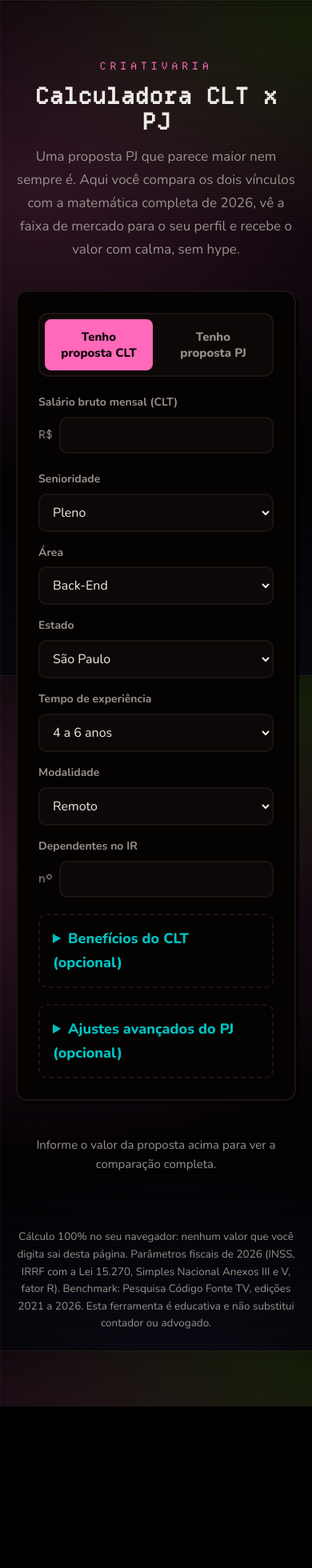
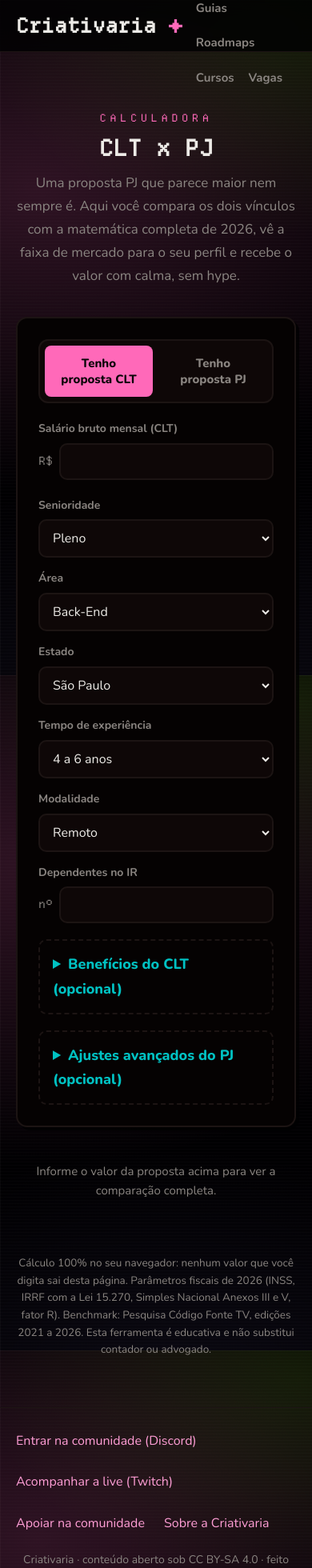
Before and after one commit to LucasSantana-Dev/clt-pj-calculator, a React (Vite) app: page / in a window 390 px wide. Shown: the top 1960 px of the page at 80% size. Before the commit the page ends 1758 px from the top, so only its background shows below. Built offline with nearby package versions, Linux system fonts and the light colour scheme.

Commit message:
style(ui): alinha visual ao design system do web-app

```diff
--- a/src/App.tsx
+++ b/src/App.tsx
@@ -81,10 +81,27 @@ export default function App() {
   const tendencias = useMemo(() => calculaTendencias(entradas.senioridade), [entradas.senioridade])
 
   return (
+    <div>
+      <header className="site-header">
+        <div className="container">
+          <a href="https://criativaria.com" className="brand">
+            Criativaria <span className="star">✦</span>
+          </a>
+          <nav className="nav">
+            <a href="https://criativaria.com/">Início</a>
+            <a href="https://criativaria.com/sobre">Sobre</a>
+            <a href="https://criativaria.com/guias">Guias</a>
+            <a href="https://criativaria.com/roadmaps">Roadmaps</a>
+            <a href="https://criativaria.com/cursos">Cursos</a>
+            <a href="https://criativaria.com/vagas">Vagas</a>
+          </nav>
+        </div>
+      </header>
+
       <div className="pagina">
         <header className="cabecalho">
-        <p className="display marca">CRIATIVARIA</p>
-        <h1 className="display">Calculadora CLT x PJ</h1>
+          <p className="display marca">CALCULADORA</p>
+          <h1 className="display">CLT x PJ</h1>
           <p className="subtitulo">
             Uma proposta PJ que parece maior nem sempre é. Aqui você compara os dois vínculos com a
             matemática completa de 2026, vê a faixa de mercado para o seu perfil e recebe o valor com
@@ -121,5 +138,26 @@ export default function App() {
           </p>
         </footer>
       </div>
+
+      <footer className="site-footer">
+        <div className="footer-inner">
+          <div className="footer-social">
+            <a href="https://discord.gg/9mV9HnEkfT" target="_blank" rel="noopener noreferrer">
+              Entrar na comunidade (Discord)
+            </a>
+            <a href="https://www.twitch.tv/criativaria" target="_blank" rel="noopener noreferrer">
+              Acompanhar a live (Twitch)
+            </a>
+            <a href="https://apoia.se/criativaria" target="_blank" rel="noopener noreferrer">
+              Apoiar na comunidade
+            </a>
+            <a href="https://criativaria.com/sobre">Sobre a Criativaria</a>
+          </div>
+          <p className="footer-legal">
+            Criativaria · conteúdo aberto sob CC BY-SA 4.0 · feito pela comunidade
+          </p>
+        </div>
+      </footer>
+    </div>
   )
 }
--- a/src/index.css
+++ b/src/index.css
@@ -8,13 +8,13 @@
   font-display: swap;
 }
 
-/* ── Criativaria tokens ─────────────────────────────── */
+/* ── Tokens — Criativaria design system (dark-first) ────────── */
 :root {
   --bg:          oklch(5% 0.018 295);
   --surface:     oklch(9% 0.012 20);
   --surface-2:   oklch(14% 0.013 20);
   --text:        oklch(94% 0.006 90);
-  --muted:       oklch(66% 0.008 60);
+  --muted:       oklch(62% 0.008 60);
   --border:      oklch(20% 0.014 20);
   --accent:      oklch(73% 0.20 350);
   --accent-deep: oklch(80% 0.17 350);
@@ -22,6 +22,7 @@
   --link:        oklch(83% 0.15 350);
   --green:       oklch(76% 0.26 135);
   --green-soft:  oklch(76% 0.26 135 / 0.13);
+  --green-ui:    oklch(76% 0.26 135);
   --violet:      oklch(71% 0.18 285);
   --violet-soft: oklch(71% 0.18 285 / 0.15);
   --cyan:        oklch(73% 0.14 195);
@@ -35,15 +36,21 @@
   --glow-violet: oklch(71% 0.18 285 / 0.07);
   --glow-green:  oklch(76% 0.26 135 / 0.12);
   --radius:      14px;
-  --font:        'Nunito', system-ui, sans-serif;
-  --display:     'Departure Mono', 'Courier New', monospace;
+  --maxw:        760px;
+  --font:        'Nunito', system-ui, -apple-system, 'Segoe UI', sans-serif;
+  --display:     'Departure Mono', 'Courier New', Courier, monospace;
+  --mono:        'Departure Mono', 'Courier New', Courier, monospace;
 }
 
-/* ── Base ───────────────────────────────────────────── */
+/* ── Base ───────────────────────────────────────────────────── */
 *,
 *::before,
 *::after {
   box-sizing: border-box;
+}
+
+html {
+  font-size: 112.5%;
 }
 
 body {
@@ -66,13 +73,154 @@ body {
 
 #root {
   min-height: 100vh;
+  display: flex;
+  flex-direction: column;
+}
+
+a {
+  color: var(--link);
+  text-decoration: none;
 }
 
 .display {
   font-family: var(--display);
 }
 
-/* ── Criativaria card ───────────────────────────────── */
+/* ── Header / Navigation ────────────────────────────────────── */
+.site-header {
+  border-bottom: 1px solid var(--border);
+  background: color-mix(in srgb, var(--bg) 80%, transparent);
+  backdrop-filter: blur(10px);
+  position: sticky;
+  top: 0;
+  z-index: 20;
+}
+
+.site-header .container {
+  display: flex;
+  align-items: center;
+  gap: 18px;
+  height: 64px;
+  max-width: 1060px;
+  margin: 0 auto;
+  padding: 0 20px;
+}
+
+.brand {
+  font-family: var(--display);
+  font-weight: 700;
+  font-size: 1.389rem;
+  color: var(--text);
+  text-decoration: none;
+  white-space: nowrap;
+}
+
+.brand .star {
+  color: var(--accent);
+}
+
+.nav {
+  margin-left: auto;
+  display: flex;
+  gap: 18px;
+  align-items: center;
+  flex-wrap: wrap;
+}
+
+.nav a {
+  text-decoration: none;
+  color: var(--muted);
+  font-weight: 700;
+  font-size: 0.833rem;
+  transition: color 0.15s ease;
+}
+
+.nav a:hover {
+  color: var(--text);
+}
+
+.nav-discord,
+.nav-live {
+  display: inline-flex;
+  align-items: center;
+  gap: 5px;
+  color: var(--muted);
+}
+
+.nav-discord:hover,
+.nav-live:hover {
+  color: var(--text);
+}
+
+.nav-live {
+  color: var(--violet) !important;
+  font-weight: 800;
+}
+
+.nav-live:hover {
+  color: var(--accent-deep) !important;
+}
+
+.live-dot {
+  width: 8px;
+  height: 8px;
+  border-radius: 50%;
+  background: var(--muted);
+  flex: none;
+}
+
+/* ── Footer ────────────────────────────────────────────────── */
+.site-footer {
+  border-top: 1px solid var(--border);
+  margin-top: 72px;
+  padding: 28px 0;
+  color: var(--muted);
+  font-size: 0.778rem;
+  margin-top: auto;
+}
+
+.site-footer .footer-inner {
+  max-width: 1060px;
+  margin: 0 auto;
+  padding: 0 20px;
+}
+
+.footer-social {
+  display: flex;
+  flex-wrap: wrap;
+  gap: 24px;
+  margin-bottom: 20px;
+  font-size: 0.889rem;
+}
+
+.footer-social a {
+  display: inline-flex;
+  align-items: center;
+  gap: 6px;
+  color: var(--link);
+  text-decoration: none;
+  transition: opacity 0.15s;
+}
+
+.footer-social a:hover {
+  opacity: 0.8;
+  text-decoration: underline;
+}
+
+.footer-legal {
+  text-align: center;
+  margin: 0;
+  color: var(--muted);
+}
+
+.icon {
+  vertical-align: -0.18em;
+  flex: none;
+  width: 1em;
+  height: 1em;
+}
+
+/* ── Criativaria card (offset shadow + border) ──────────────── */
 .cri-card {
   background: var(--surface);
   border: 2px solid var(--border);
@@ -80,11 +228,13 @@ body {
   box-shadow: 4px 4px 0 var(--shadow);
   transition: transform 0.15s ease, box-shadow 0.15s ease, border-color 0.15s ease;
 }
+
 .cri-card:hover {
   transform: translate(2px, 2px);
   box-shadow: 2px 2px 0 var(--shadow);
   border-color: var(--accent);
 }
+
 .cri-card-flat {
   background: var(--surface);
   border: 2px solid var(--border);
@@ -92,7 +242,7 @@ body {
   box-shadow: 4px 4px 0 var(--shadow);
 }
 
-/* ── Criativaria button ─────────────────────────────── */
+/* ── Criativaria button ────────────────────────────────────── */
 .cri-btn {
   display: inline-flex;
   align-items: center;
@@ -108,122 +258,451 @@ body {
   cursor: pointer;
   transition: transform 0.12s ease, box-shadow 0.12s ease, border-color 0.12s ease;
   box-shadow: 3px 3px 0 var(--shadow);
+  text-decoration: none;
 }
+
 .cri-btn:hover {
   border-color: var(--accent);
   transform: translate(1px, 1px);
   box-shadow: 2px 2px 0 var(--shadow);
 }
+
 .cri-btn-primary {
   background: var(--accent);
   color: var(--on-accent);
   border-color: var(--accent);
 }
+
 .cri-btn-primary:hover {
   background: var(--accent-deep);
   border-color: var(--accent-deep);
 }
 
-/* ── Layout da página ───────────────────────────────── */
+/* ── Layout da página ──────────────────────────────────────── */
 .pagina {
+  flex: 1;
   max-width: 980px;
   margin: 0 auto;
-  padding: 48px 20px 80px;
+  padding: 48px 20px;
   display: flex;
   flex-direction: column;
   gap: 28px;
-}
-.cabecalho { text-align: center; padding: 24px 0 8px; }
-.marca { color: var(--accent); letter-spacing: 0.35em; font-size: 13px; margin: 0 0 10px; }
-.cabecalho h1 { font-size: clamp(28px, 5vw, 44px); margin: 0 0 14px; line-height: 1.15; }
-.subtitulo { color: var(--muted); max-width: 640px; margin: 0 auto; font-size: 17px; }
-
-section { padding: 26px; }
-.nota { color: var(--muted); font-size: 15px; line-height: 1.6; }
-.aguardando { text-align: center; }
-
-/* ── Formulário ─────────────────────────────────────── */
-.formulario { display: flex; flex-direction: column; gap: 20px; }
-.toggle-direcao { display: flex; gap: 8px; background: var(--surface-2); border-radius: 12px; padding: 6px; border: 2px solid var(--border); }
-.toggle-direcao button {
-  flex: 1; padding: 12px; border-radius: 8px; border: none; cursor: pointer;
-  font-family: var(--font); font-weight: 800; font-size: 15px;
-  background: transparent; color: var(--muted); transition: background 0.15s, color 0.15s;
-}
-.toggle-direcao button.ativo { background: var(--accent); color: var(--on-accent); }
-
-.campo { display: flex; flex-direction: column; gap: 6px; }
-.campo-rotulo { font-size: 14px; font-weight: 700; color: var(--muted); }
-.campo input, .campo select {
-  background: var(--surface-2); border: 2px solid var(--border); border-radius: 10px;
-  color: var(--text); font-family: var(--font); font-size: 16px; padding: 10px 12px; width: 100%;
-}
-.campo input:focus, .campo select:focus { outline: none; border-color: var(--accent); }
-.campo-input { display: flex; align-items: center; gap: 8px; }
-.campo-prefixo { color: var(--muted); font-family: var(--display); font-size: 14px; }
-
-.grade-perfil { display: grid; grid-template-columns: repeat(3, 1fr); gap: 14px; }
-.grade-2 { display: grid; grid-template-columns: 1fr 1fr; gap: 14px; }
-.grade-3 { display: grid; grid-template-columns: repeat(3, 1fr); gap: 14px; }
-@media (max-width: 720px) {
-  .grade-perfil, .grade-3 { grid-template-columns: 1fr; }
-  .grade-2 { grid-template-columns: 1fr; }
+  width: 100%;
 }
 
-.bloco-opcional { border: 2px dashed var(--border); border-radius: 10px; padding: 14px 16px; }
-.bloco-opcional summary { cursor: pointer; font-weight: 800; color: var(--cyan); }
-.bloco-opcional[open] summary { margin-bottom: 8px; }
+.cabecalho {
+  text-align: center;
+  padding: 24px 0 8px;
+}
 
-/* ── Resultado ──────────────────────────────────────── */
-.resultado { display: flex; flex-direction: column; gap: 20px; padding: 0; }
-.destaque { text-align: center; padding: 30px; border-color: var(--accent); }
-.destaque-legenda { color: var(--muted); margin: 0 0 6px; }
-.destaque-valor { font-size: clamp(30px, 6vw, 46px); color: var(--green); margin: 0 0 12px; }
-.destaque-mes { font-size: 16px; color: var(--muted); margin-left: 6px; }
+.marca {
+  color: var(--accent);
+  letter-spacing: 0.35em;
+  font-size: 13px;
+  margin: 0 0 10px;
+}
 
-.lado dl { display: flex; flex-direction: column; gap: 8px; margin: 12px 0 0; }
-.lado dl div { display: flex; justify-content: space-between; gap: 12px; border-bottom: 1px solid var(--border); padding-bottom: 6px; }
-.lado dt { color: var(--muted); font-size: 15px; }
-.lado dd { margin: 0; font-weight: 800; font-size: 15px; white-space: nowrap; }
-.lado h3 { margin: 0; font-size: 16px; color: var(--cyan); }
+.cabecalho h1 {
+  font-size: clamp(28px, 5vw, 44px);
+  margin: 0 0 14px;
+  line-height: 1.15;
+}
 
-/* ── Colchão ────────────────────────────────────────── */
-.colchao h3 { margin: 0 0 8px; font-size: 16px; color: var(--gold); }
-.colchao-config { margin: 16px 0; }
-.colchao-itens { list-style: none; margin: 0; padding: 0; display: flex; flex-direction: column; gap: 12px; }
-.colchao-itens li { background: var(--surface-2); border-radius: 10px; padding: 12px 14px; }
-.colchao-item-topo { display: flex; justify-content: space-between; font-size: 15px; }
-.colchao-itens .nota { margin: 4px 0 0; font-size: 13.5px; }
-.colchao-total { text-align: center; margin-top: 18px; }
-.colchao-total p:first-child { color: var(--muted); margin-bottom: 4px; }
-.colchao-total .destaque-valor { color: var(--gold); }
+.subtitulo {
+  color: var(--muted);
+  max-width: 640px;
+  margin: 0 auto;
+  font-size: 17px;
+}
 
-/* ── Benchmark ──────────────────────────────────────── */
-.benchmark h3 { margin: 0 0 10px; font-size: 16px; color: var(--violet); }
-.faixa-barra { position: relative; height: 18px; background: var(--surface-2); border-radius: 999px; margin: 18px 0 8px; border: 1px solid var(--border); }
-.faixa-preenchida { position: absolute; top: 0; bottom: 0; background: var(--violet-soft); border: 1px solid var(--violet); border-radius: 999px; }
-.faixa-marcador { position: absolute; top: -5px; width: 4px; height: 28px; background: var(--accent); border-radius: 2px; transform: translateX(-50%); box-shadow: 0 0 10px var(--glow-pink); }
-.faixa-rotulos { display: flex; justify-content: space-between; font-size: 13px; color: var(--muted); font-family: var(--display); }
-.faixa-central { text-align: center; }
-.como-calculamos { margin-top: 16px; }
-.como-calculamos summary { cursor: pointer; color: var(--cyan); font-weight: 800; }
-.como-calculamos ul { margin: 8px 0; padding-left: 20px; font-size: 15px; }
-.como-calculamos a { color: var(--link); }
+section {
+  padding: 26px;
+}
 
-/* ── Tendências ─────────────────────────────────────── */
-.tendencias h3 { margin: 0 0 6px; font-size: 16px; color: var(--green); }
-.tendencia-bloco h4 { margin: 12px 0 4px; font-size: 14px; color: var(--muted); font-family: var(--display); }
-.sparkline { width: 100%; height: 56px; }
-.leitura { font-size: 16px; margin-top: 14px; }
+.nota {
+  color: var(--muted);
+  font-size: 15px;
+  line-height: 1.6;
+}
 
-/* ── Funil ──────────────────────────────────────────── */
-.funil { padding: 0; display: flex; flex-direction: column; gap: 16px; }
-.funil h3 { margin: 0; font-size: 16px; color: var(--accent); }
-.guia-card { display: block; padding: 18px; text-decoration: none; color: var(--text); }
-.guia-card h4 { margin: 0 0 6px; font-size: 15px; }
-.discord-cta { display: flex; align-items: center; justify-content: space-between; gap: 18px; padding: 20px 24px; flex-wrap: wrap; }
-.discord-cta p { margin: 0; max-width: 520px; }
-.cri-btn { text-decoration: none; }
+.aguardando {
+  text-align: center;
+}
 
-/* ── Rodapé ─────────────────────────────────────────── */
-.rodape { text-align: center; max-width: 760px; margin: 12px auto 0; font-size: 13.5px; }
+/* ── Formulário ────────────────────────────────────────────── */
+.formulario {
+  display: flex;
+  flex-direction: column;
+  gap: 20px;
+}
+
+.toggle-direcao {
+  display: flex;
+  gap: 8px;
+  background: var(--surface-2);
+  border-radius: 12px;
+  padding: 6px;
+  border: 2px solid var(--border);
+}
+
+.toggle-direcao button {
+  flex: 1;
+  padding: 12px;
+  border-radius: 8px;
+  border: none;
+  cursor: pointer;
+  font-family: var(--font);
+  font-weight: 800;
+  font-size: 15px;
+  background: transparent;
+  color: var(--muted);
+  transition: background 0.15s, color 0.15s;
+}
+
+.toggle-direcao button.ativo {
+  background: var(--accent);
+  color: var(--on-accent);
+}
+
+.campo {
+  display: flex;
+  flex-direction: column;
+  gap: 6px;
+}
+
+.campo-rotulo {
+  font-size: 14px;
+  font-weight: 700;
+  color: var(--muted);
+}
+
+.campo input,
+.campo select {
+  background: var(--surface-2);
+  border: 2px solid var(--border);
+  border-radius: 10px;
+  color: var(--text);
+  font-family: var(--font);
+  font-size: 16px;
+  padding: 10px 12px;
+  width: 100%;
+  transition: border-color 0.15s;
+}
+
+.campo input:focus,
+.campo select:focus {
+  outline: none;
+  border-color: var(--accent);
+}
+
+.campo-input {
+  display: flex;
+  align-items: center;
+  gap: 8px;
+}
+
+.campo-prefixo {
+  color: var(--muted);
+  font-family: var(--display);
+  font-size: 14px;
+}
+
+.grade-perfil,
+.grade-2,
+.grade-3 {
+  display: grid;
+  gap: 14px;
+}
+
+.grade-perfil {
+  grid-template-columns: repeat(3, 1fr);
+}
+
+.grade-2 {
+  grid-template-columns: 1fr 1fr;
+}
+
+.grade-3 {
+  grid-template-columns: repeat(3, 1fr);
+}
+
+@media (max-width: 720px) {
+  .grade-perfil,
+  .grade-3 {
+    grid-template-columns: 1fr;
+  }
+  .grade-2 {
+    grid-template-columns: 1fr;
+  }
+}
+
+.bloco-opcional {
+  border: 2px dashed var(--border);
+  border-radius: 10px;
+  padding: 14px 16px;
+}
+
+.bloco-opcional summary {
+  cursor: pointer;
+  font-weight: 800;
+  color: var(--cyan);
+}
+
+.bloco-opcional[open] summary {
+  margin-bottom: 8px;
+}
+
+/* ── Resultado ──────────────────────────────────────────────── */
+.resultado {
+  display: flex;
+  flex-direction: column;
+  gap: 20px;
+  padding: 0;
+}
+
+.destaque {
+  text-align: center;
+  padding: 30px;
+  border-color: var(--accent);
+}
+
+.destaque-legenda {
+  color: var(--muted);
+  margin: 0 0 6px;
+}
+
+.destaque-valor {
+  font-size: clamp(30px, 6vw, 46px);
+  color: var(--green);
+  margin: 0 0 12px;
+}
+
+.destaque-mes {
+  font-size: 16px;
+  color: var(--muted);
+  margin-left: 6px;
+}
+
+.lado dl {
+  display: flex;
+  flex-direction: column;
+  gap: 8px;
+  margin: 12px 0 0;
+}
+
+.lado dl div {
+  display: flex;
+  justify-content: space-between;
+  gap: 12px;
+  border-bottom: 1px solid var(--border);
+  padding-bottom: 6px;
+}
+
+.lado dt {
+  color: var(--muted);
+  font-size: 15px;
+}
+
+.lado dd {
+  margin: 0;
+  font-weight: 800;
+  font-size: 15px;
+  white-space: nowrap;
+}
+
+.lado h3 {
+  margin: 0;
+  font-size: 16px;
+  color: var(--cyan);
+}
+
+/* ── Colchão ────────────────────────────────────────────────── */
+.colchao h3 {
+  margin: 0 0 8px;
+  font-size: 16px;
+  color: var(--gold);
+}
+
+.colchao-config {
+  margin: 16px 0;
+}
+
+.colchao-itens {
+  list-style: none;
+  margin: 0;
+  padding: 0;
+  display: flex;
+  flex-direction: column;
+  gap: 12px;
+}
+
+.colchao-itens li {
+  background: var(--surface-2);
+  border-radius: 10px;
+  padding: 12px 14px;
+}
+
+.colchao-item-topo {
+  display: flex;
+  justify-content: space-between;
+  font-size: 15px;
+}
+
+.colchao-itens .nota {
+  margin: 4px 0 0;
+  font-size: 13.5px;
+}
+
+.colchao-total {
+  text-align: center;
+  margin-top: 18px;
+}
+
+.colchao-total p:first-child {
+  color: var(--muted);
+  margin-bottom: 4px;
+}
+
+.colchao-total .destaque-valor {
+  color: var(--gold);
+}
+
+/* ── Benchmark ──────────────────────────────────────────────── */
+.benchmark h3 {
+  margin: 0 0 10px;
+  font-size: 16px;
+  color: var(--violet);
+}
+
+.faixa-barra {
+  position: relative;
+  height: 18px;
+  background: var(--surface-2);
+  border-radius: 999px;
+  margin: 18px 0 8px;
+  border: 1px solid var(--border);
+}
+
+.faixa-preenchida {
+  position: absolute;
+  top: 0;
+  bottom: 0;
+  background: var(--violet-soft);
+  border: 1px solid var(--violet);
+  border-radius: 999px;
+}
+
+.faixa-marcador {
+  position: absolute;
+  top: -5px;
+  width: 4px;
+  height: 28px;
+  background: var(--accent);
+  border-radius: 2px;
+  transform: translateX(-50%);
+  box-shadow: 0 0 10px var(--glow-pink);
+}
+
+.faixa-rotulos {
+  display: flex;
+  justify-content: space-between;
+  font-size: 13px;
+  color: var(--muted);
+  font-family: var(--display);
+}
+
+.faixa-central {
+  text-align: center;
+}
+
+.como-calculamos {
+  margin-top: 16px;
+}
+
+.como-calculamos summary {
+  cursor: pointer;
+  color: var(--cyan);
+  font-weight: 800;
+}
+
+.como-calculamos ul {
+  margin: 8px 0;
+  padding-left: 20px;
+  font-size: 15px;
+}
+
+.como-calculamos a {
+  color: var(--link);
+}
+
+/* ── Tendências ────────────────────────────────────────────── */
+.tendencias h3 {
+  margin: 0 0 6px;
+  font-size: 16px;
+  color: var(--green);
+}
+
+.tendencia-bloco h4 {
+  margin: 12px 0 4px;
+  font-size: 14px;
+  color: var(--muted);
+  font-family: var(--display);
+}
+
+.sparkline {
+  width: 100%;
+  height: 56px;
+}
+
+.leitura {
+  font-size: 16px;
+  margin-top: 14px;
+}
+
+/* ── Funil ──────────────────────────────────────────────────── */
+.funil {
+  padding: 0;
+  display: flex;
+  flex-direction: column;
+  gap: 16px;
+}
+
+.funil h3 {
+  margin: 0;
+  font-size: 16px;
+  color: var(--accent);
+}
+
+.guia-card {
+  display: block;
+  padding: 18px;
+  text-decoration: none;
+  color: var(--text);
+}
+
+.guia-card h4 {
+  margin: 0 0 6px;
+  font-size: 15px;
+}
+
+.discord-cta {
+  display: flex;
+  align-items: center;
+  justify-content: space-between;
+  gap: 18px;
+  padding: 20px 24px;
+  flex-wrap: wrap;
+}
+
+.discord-cta p {
+  margin: 0;
+  max-width: 520px;
+}
+
+/* ── Rodapé ─────────────────────────────────────────────────── */
+.rodape {
+  text-align: center;
+  max-width: 760px;
+  margin: 12px auto 0;
+  font-size: 13.5px;
+}
```
Lines whose indentation alone changed are shown as unchanged.
